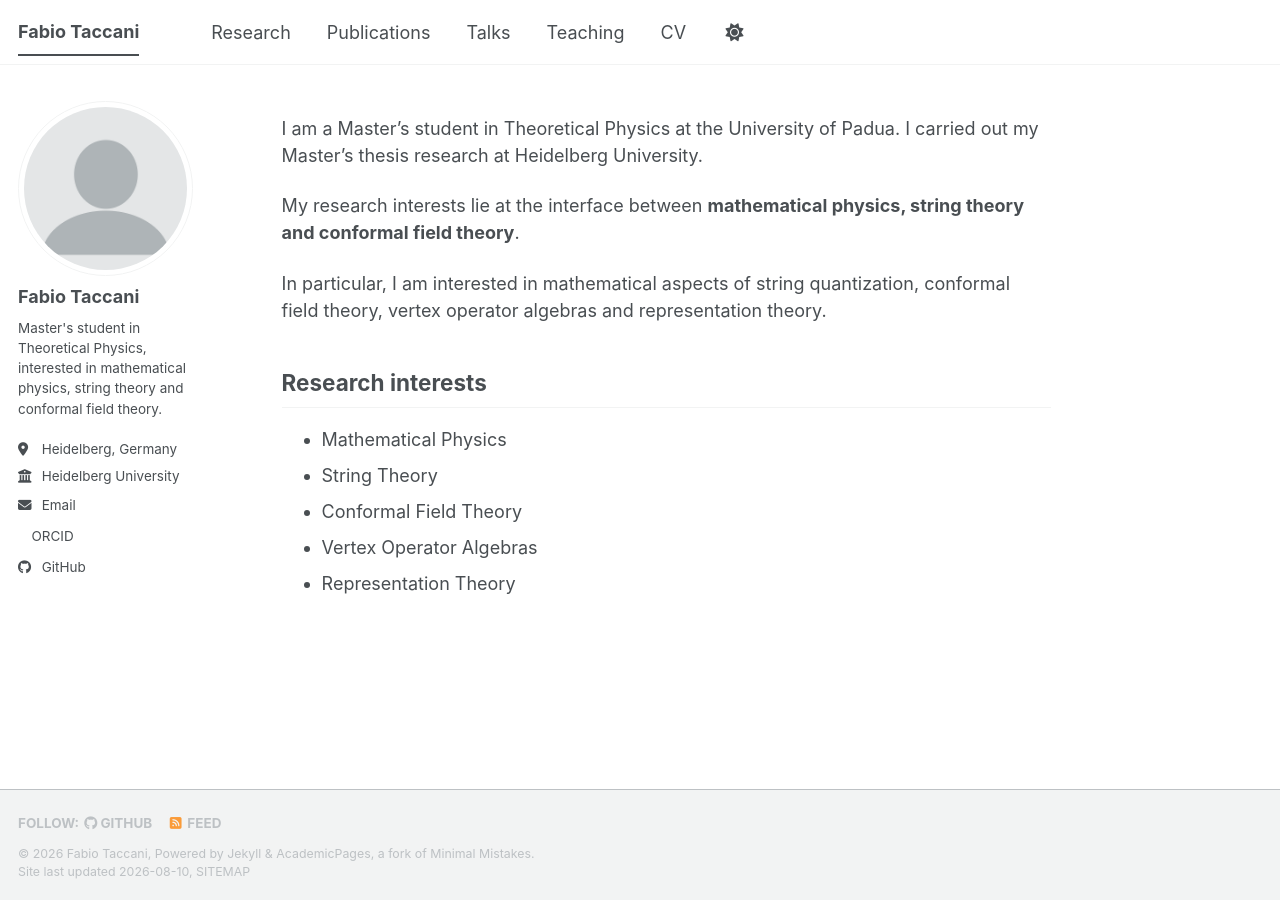
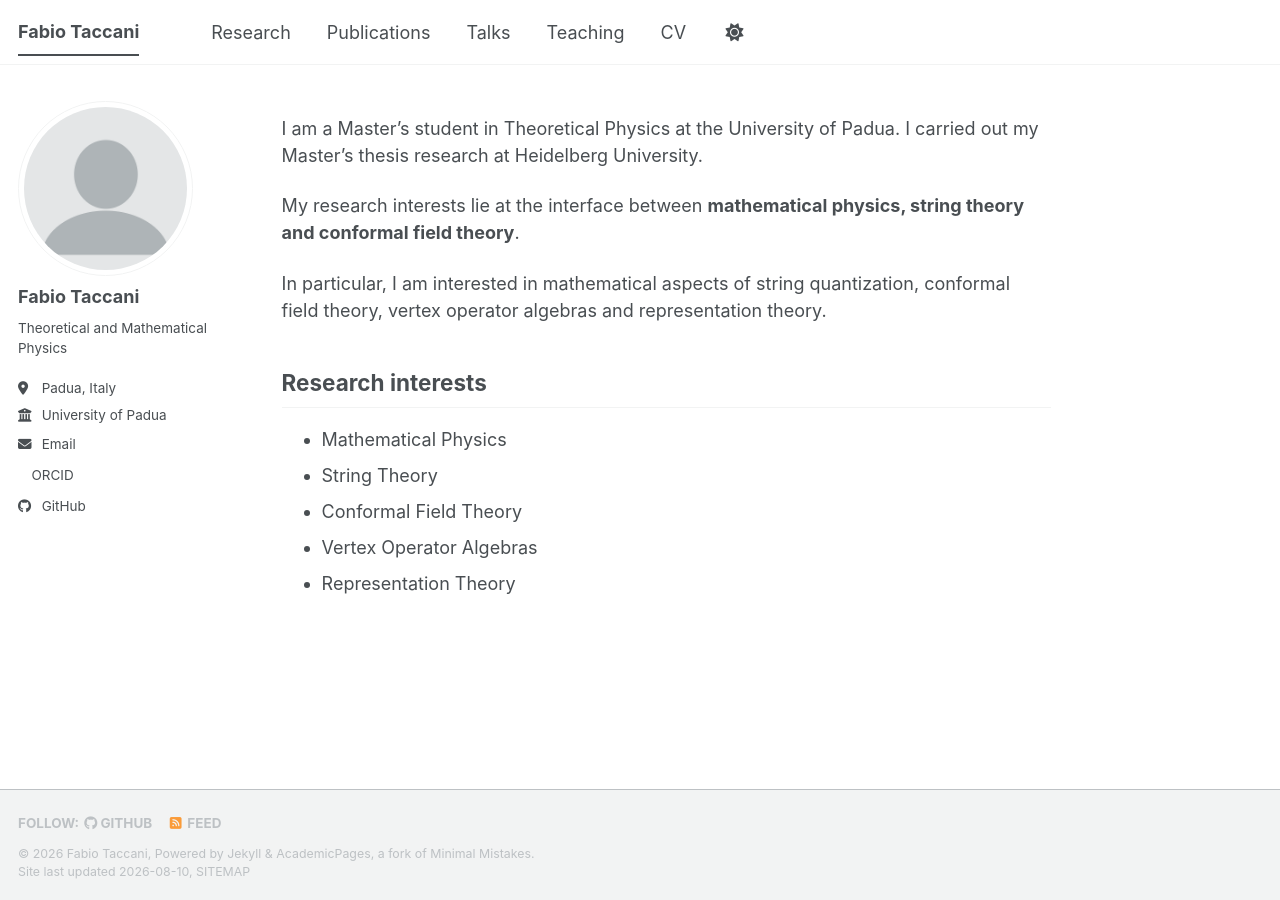
Before and after one commit to FabioTaccani/FabioTaccani.github.io, a Jekyll site: the page built from _pages/about.md, in a window 1280 px wide. Built offline with Jekyll 4.4.1, drawn with Linux system fonts in a browser that asks for light colours; a style sheet for code colours, icons or effects is not loaded.

Commit message:
Update _config.yml

```diff
--- a/_config.yml
+++ b/_config.yml
@@ -25,9 +25,9 @@ author:
   avatar           : "profile.png"
   name             : "Fabio Taccani"
   pronouns         : # example: "she/her"
-  bio              : "Master's student in Theoretical Physics, interested in mathematical physics, string theory and conformal field theory."
-  location         : "Heidelberg, Germany"
-  employer         : "Heidelberg University"
+  bio: "Theoretical and Mathematical Physics"
+  location: "Padua, Italy"
+  employer: "University of Padua"
   uri              : # URL
   email            : "fabio.taccani@studenti.unipd.it"
 
```
